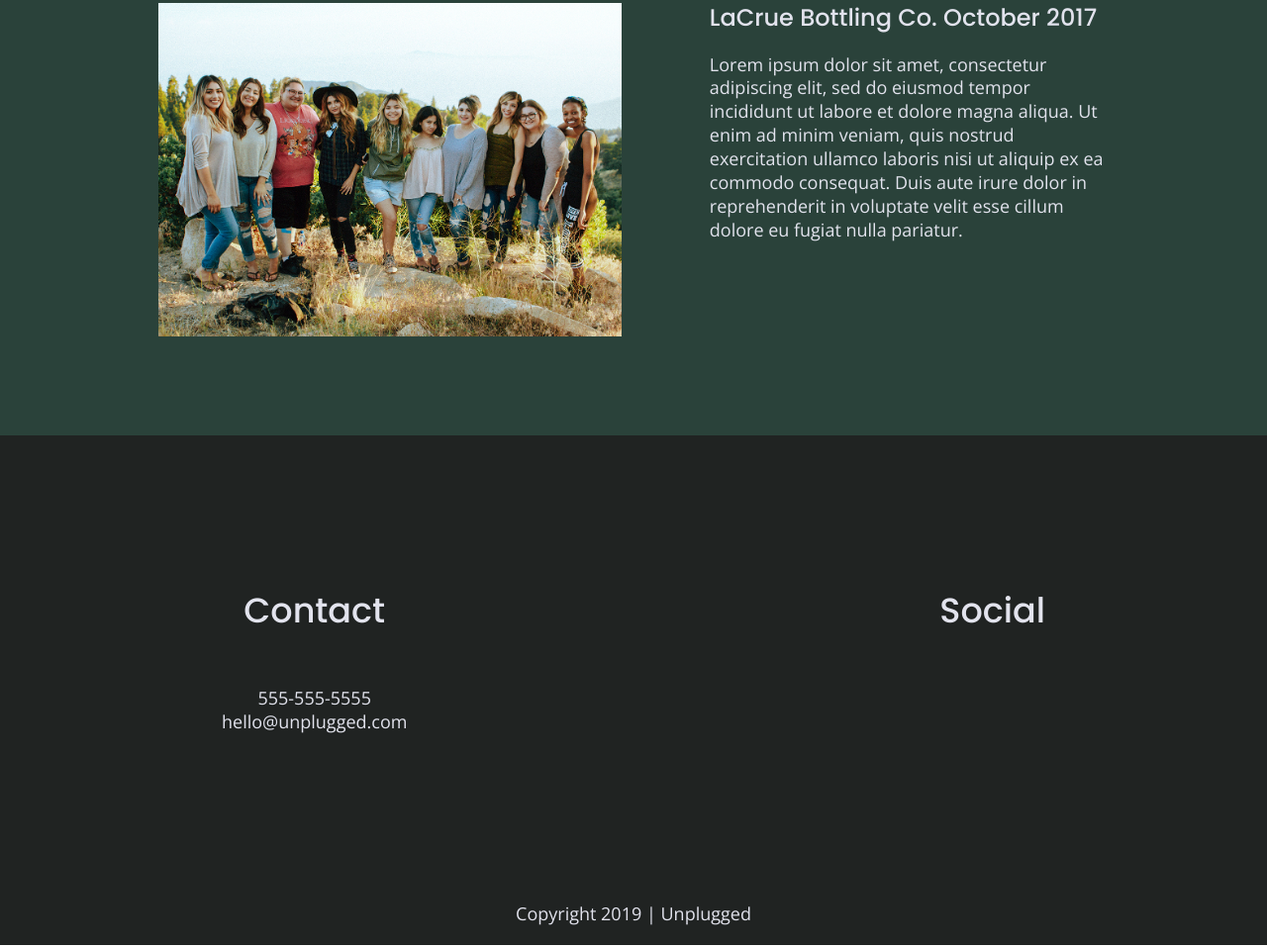
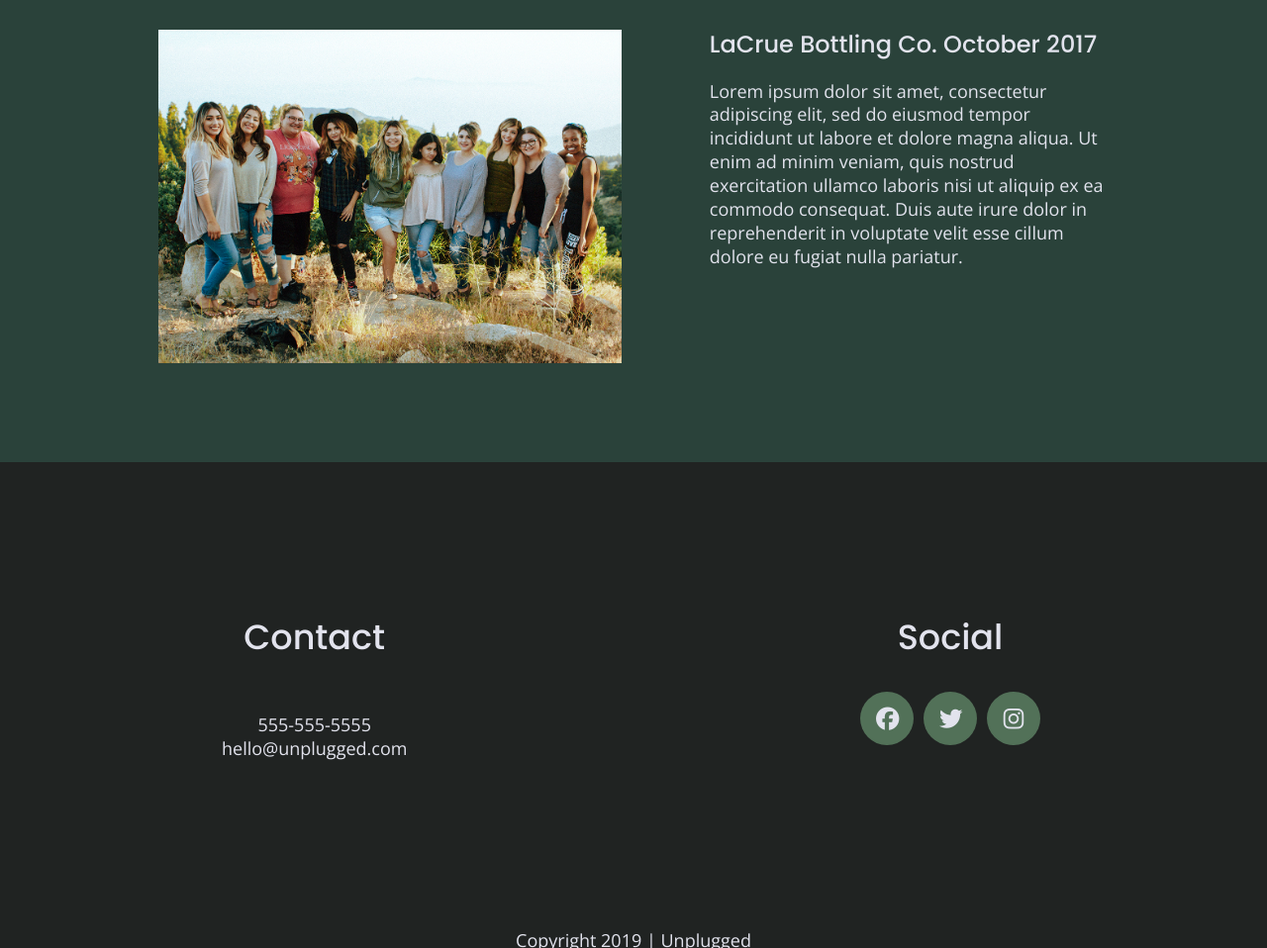
Before and after one commit to joy-hancock/unplugged-retreat, a website built with Parcel: page index.html in a window 1280 px wide. Shown: the part 2241-3199 px from the top of the page at 99% size. Built offline with nearby package versions, Linux system fonts and the light colour scheme.

Commit message:
Added final touches and social icons

```diff
--- a/css/main.css
+++ b/css/main.css
@@ -255,6 +255,11 @@ footer .content-wrapper {
     margin: 50px 0;
 }
 
+footer .social h4 {
+    margin-bottom: 20px;
+
+}
+
 footer .contact-area {
     margin-bottom: 50px;
 }
@@ -271,6 +276,16 @@ footer .social-icons p {
     justify-content: center;
     align-items: center;
   }
+
+footer i {
+    font-size: 1.3em;
+    background-color: #527158;
+    padding: 16px;
+    border-radius: 50%;
+    width: 22px;
+    height: 22px;
+    margin: 5px;
+}
 
 footer .copyright {
     margin: 20px 0;
@@ -656,6 +671,10 @@ aside .content-wrapper .form {
     width: 62%;
 }
 
+.features i {
+    font-size: 4.5em;
+}
+
 /* Reviews */
 
 .reviews h2 {
@@ -864,6 +883,8 @@ aside .content-wrapper .form {
 
 }
 
+
+
 /* Reviews */
 .reviews article div {
    width: 42%;
--- a/index.html
+++ b/index.html
@@ -176,9 +176,11 @@
                 <div class="social">
                     <h4>Social</h4>
                     <div class="social-icons">
-                        <p><a href="https://www.facebook.com/yoursite" target="_blank"></a></p>
-                        <p><a href="https://twitter.com/skillcrush" target="_blank"></a></p>
-                        <p><a href="https://instagram.com/skillcrush" target="_blank"></a></p>
+                        <p><a href="https://www.facebook.com/skillcrush" target="_blank"><i class="fab fa-facebook"></i></a>
+                        </p>
+
+                        <p><a href="https://twitter.com/skillcrush" target="_blank"><i class="fab fa-twitter"></i></a></p>
+                        <p><a href="https://instagram.com/skillcrush" target="_blank"><i class="fab fa-instagram"></i> </a></p>
                     </div>
                 </div>
             </div>   <!--Footer content ends-->
```
Also changed, not shown: about/index.html (+5 -3 lines), faq/index.html (+5 -3 lines).
